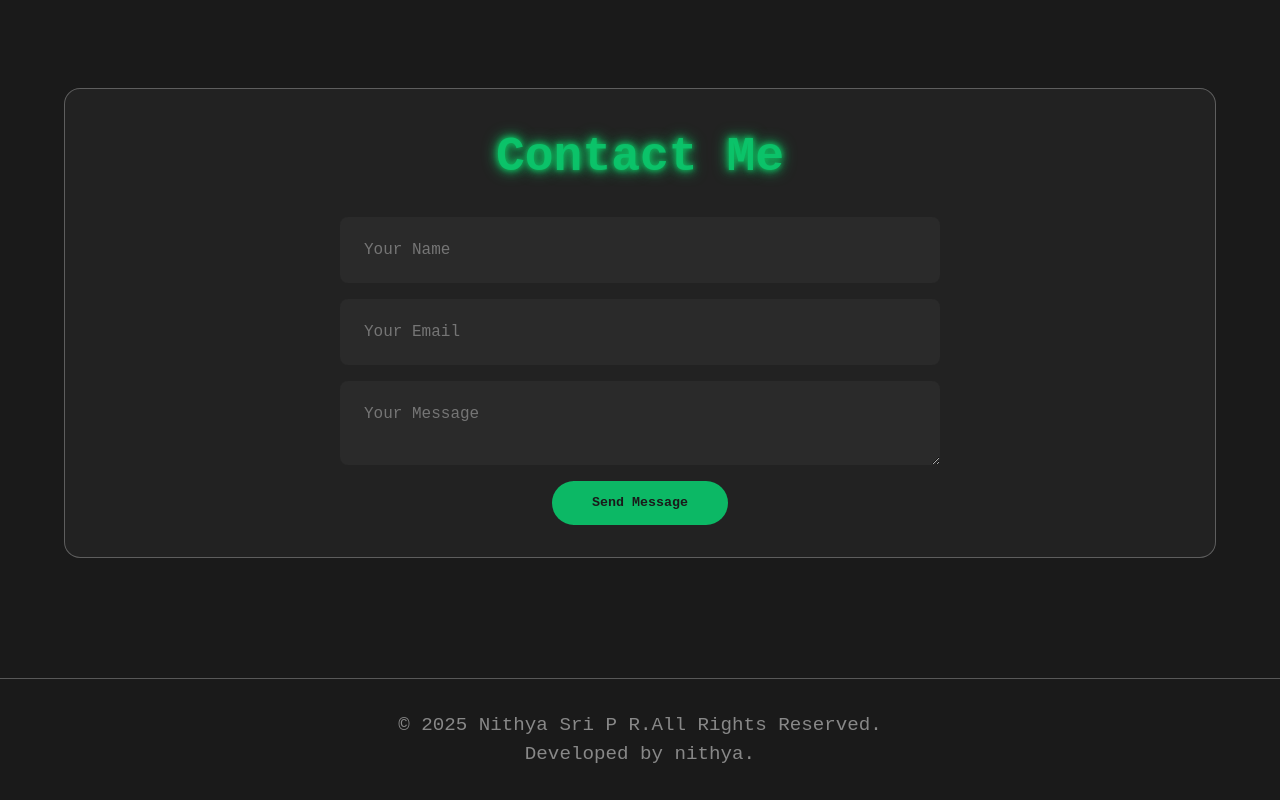
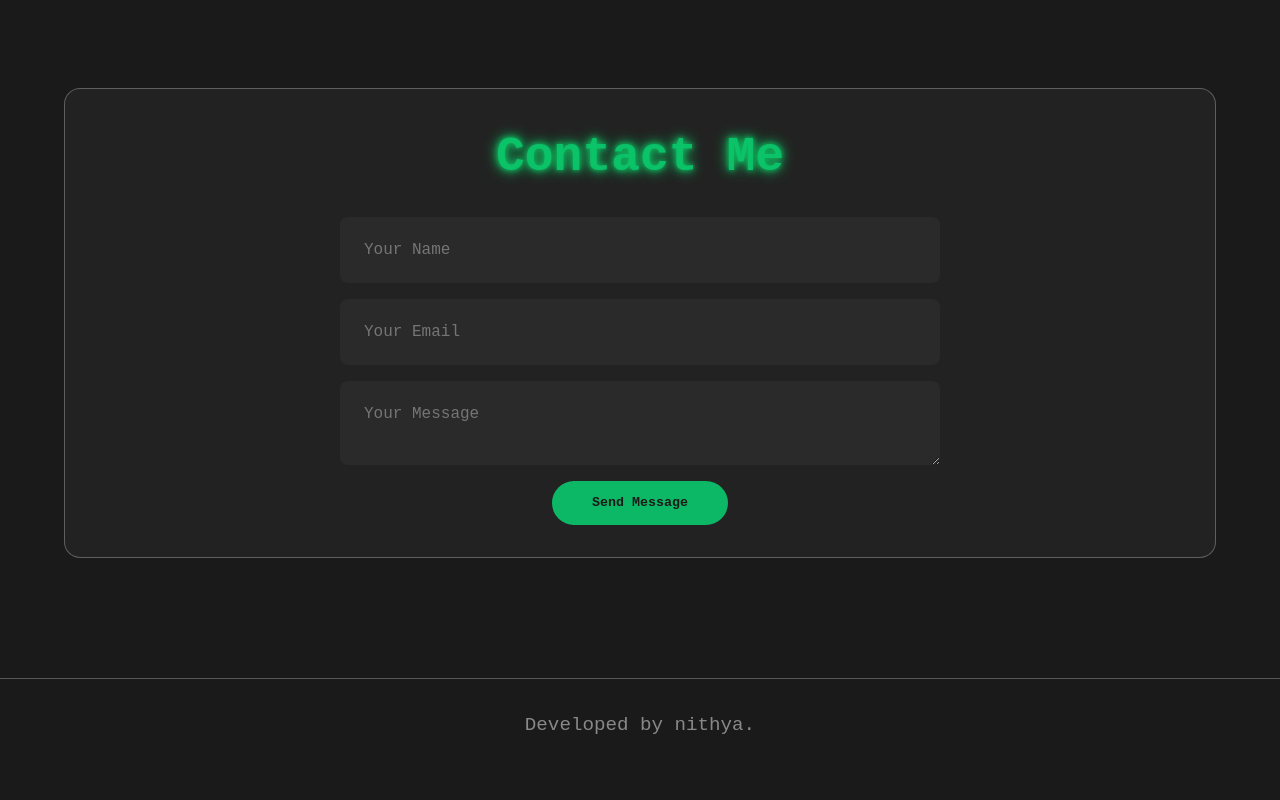
Before and after one commit to nithyasri7846/portfolio, a plain HTML site: page index.html in a window 1280 px wide. Shown: the part 4659-5459 px from the top of the page. After the commit the page ends 5431 px from the top, so only its background shows below. Drawn offline with nearby package versions, Linux system fonts and the light colour scheme.

Commit message:
Update index.html

```diff
--- a/index.html
+++ b/index.html
@@ -267,7 +267,7 @@ I’m not just here to follow the trends; I’m here to set them. With every pro
 
   <!-- Footer -->
   <footer>
-    <p>&copy; 2025 Nithya Sri P R.All Rights Reserved. <br> Developed by nithya. </p>
+    <p> Developed by nithya. </p>
   </footer>
   <script src="script.js"></script>
 </body>
```
